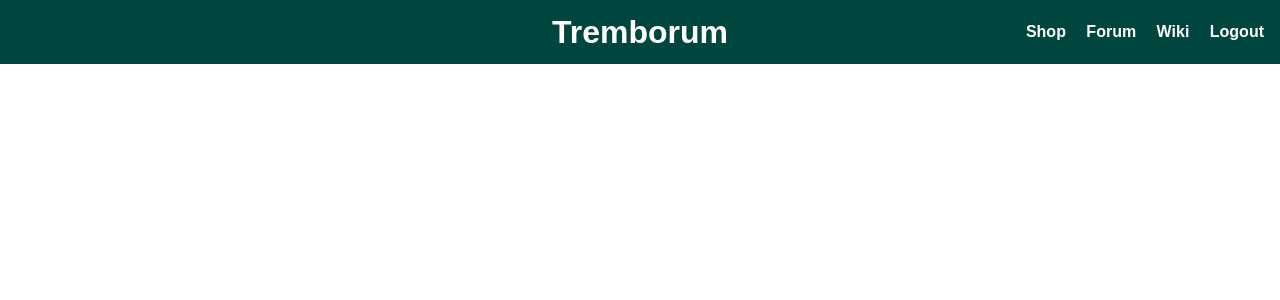
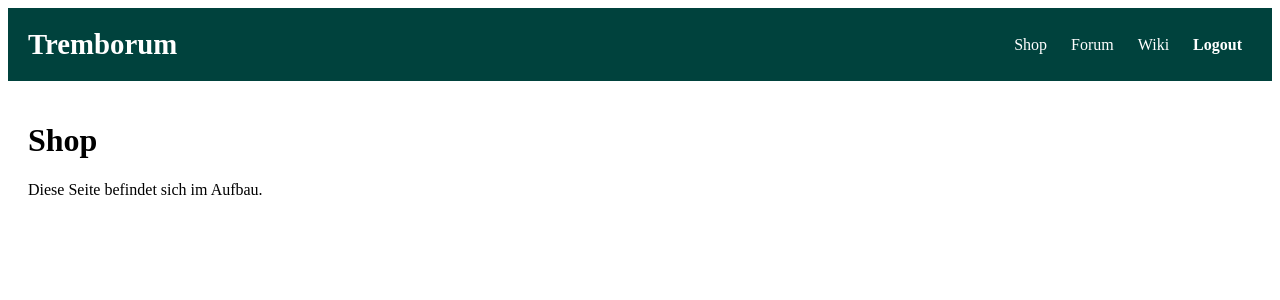
Before and after one commit to tkice1206/Tremborum, a Flask app: page /view/shop in a window 1280 px wide. Shown: the top 300 px of the page. Run offline with Flask 3, Linux system fonts and the light colour scheme; the visitor is signed in with stand-in values (Sample User, id 1).

Commit message:
Projekt aktualisiert mit neuem Layout und Navigation

```diff
--- a/pages/shop.md
+++ b/pages/shop.md
@@ -1,3 +1,2 @@
 # Shop
-
-Der Shop befindet sich im Aufbau. Bitte schau später nochmal vorbei.
+Diese Seite befindet sich im Aufbau.
--- a/requirements.txt
+++ b/requirements.txt
@@ -1,2 +1,3 @@
 flask
 markdown
+gunicorn
--- a/static/style.css
+++ b/static/style.css
@@ -1,34 +1,23 @@
-
-body {
-    margin: 0;
-    font-family: Arial, sans-serif;
+.header {
+    background-color: #00423d;
+    color: white;
+    padding: 20px;
+    display: flex;
+    justify-content: space-between;
+    align-items: center;
 }
-.header {
-    background-color: #00463e;
-    color: white;
-    padding: 2rem 1rem;
-    display: flex;
-    justify-content: center;
-    align-items: center;
-    position: relative;
+.header .title {
+    font-size: 1.8em;
+    font-weight: bold;
 }
-.header-center {
-    font-size: 2rem;
-    font-weight: bold;
-    position: absolute;
-    left: 50%;
-    transform: translateX(-50%);
-}
-.header-links {
-    position: absolute;
-    right: 1rem;
-}
-.nav-link {
+.header .menu a {
+    margin: 0 10px;
     color: white;
     text-decoration: none;
-    margin-left: 1rem;
+}
+.header .menu .logout {
     font-weight: bold;
 }
 .content {
-    padding: 2rem;
+    padding: 20px;
 }
--- a/templates/layout.html
+++ b/templates/layout.html
@@ -1,23 +1,21 @@
-
-<!doctype html>
-<html lang="de">
+<!DOCTYPE html>
+<html>
 <head>
-    <meta charset="utf-8">
-    <title>Tremborum-Wiki</title>
+    <title>Tremborum</title>
     <link rel="stylesheet" href="/static/style.css">
 </head>
 <body>
     <div class="header">
-        <div class="header-center">Tremborum</div>
-        <div class="header-links">
-            <a href="/view/shop" class="nav-link">Shop</a>
-            <a href="/view/forum" class="nav-link">Forum</a>
-            <a href="/view/start" class="nav-link">Wiki</a>
-            <a href="/logout" class="nav-link">Logout</a>
+        <div class="title">Tremborum</div>
+        <div class="menu">
+            <a href="/view/shop">Shop</a>
+            <a href="/view/forum">Forum</a>
+            <a href="/view/start">Wiki</a>
+            <a class="logout" href="/logout">Logout</a>
         </div>
     </div>
     <div class="content">
-        {% block content %}{% endblock %}
+        {{ content|safe }}
     </div>
 </body>
 </html>
```
Also changed, not shown: pages/forum.md (+1 -2 lines), templates/edit.html (+4 -17 lines), templates/login.html (+5 -16 lines), app.py (line endings or trailing spaces).
